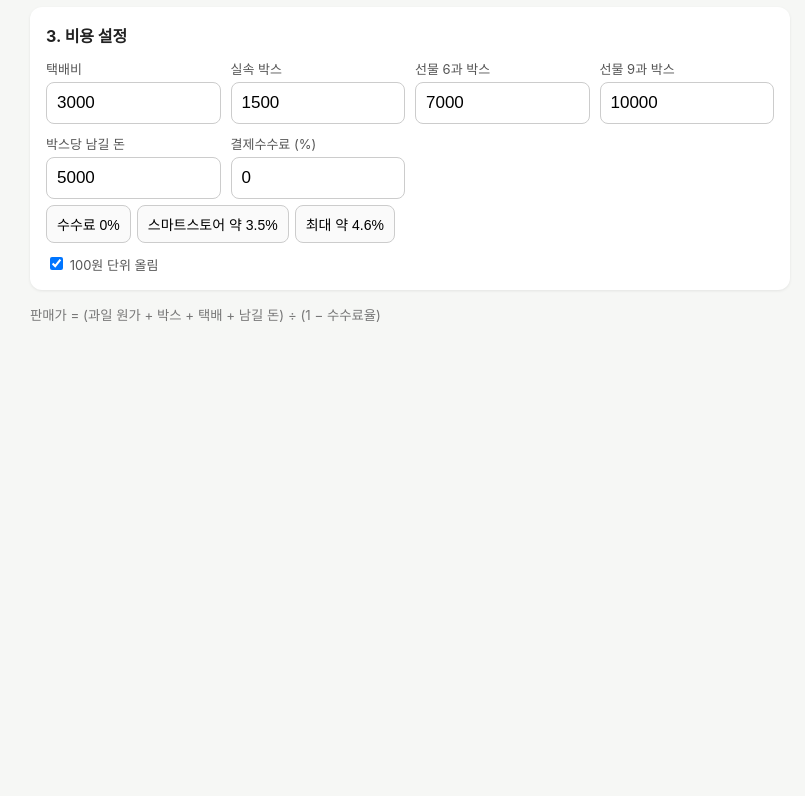
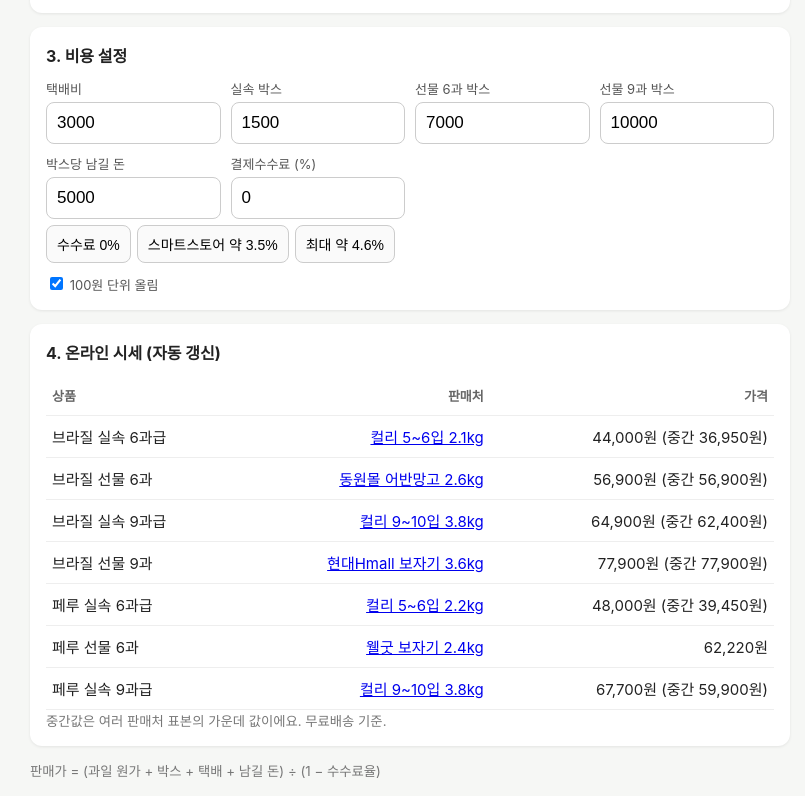
Before and after one commit to jxlovewewe-commits/fruit-calculator, a plain HTML site: page index.html in a window 1280 px wide. Shown: the part 705-1501 px from the top of the page, without its empty margins (230-1035 px from the left). Before the commit the page ends 1045 px from the top, so only its background shows below. Drawn offline with Linux system fonts and the light colour scheme.

Commit message:
시세 자동 갱신(data.json) 추가

```diff
--- /dev/null
+++ b/data.json
@@ -0,0 +1,18 @@
+{
+  "updated": "2026-11-16 20:40 (한국시간)",
+  "note": "중간값은 여러 판매처 표본의 가운데 값이에요. 무료배송 기준.",
+  "presets": [
+    {"name": "페루 켄트 5.5kg", "price": 78000, "count": 12},
+    {"name": "브라질 케이트 4kg", "price": 46000, "count": 8},
+    {"name": "태국 망고", "price": 55000, "count": 14}
+  ],
+  "market": [
+    {"item": "브라질 실속 6과급", "source": "컬리 5~6입 2.1kg", "price": "44,000원 (중간 36,950원)", "url": "https://www.kurly.com/goods/1001802978"},
+    {"item": "브라질 선물 6과", "source": "동원몰 어반망고 2.6kg", "price": "56,900원 (중간 56,900원)", "url": "https://www.dongwonmall.com/product/detail.do?productId=003739142"},
+    {"item": "브라질 실속 9과급", "source": "컬리 9~10입 3.8kg", "price": "64,900원 (중간 62,400원)", "url": "https://www.kurly.com/goods/1001540428"},
+    {"item": "브라질 선물 9과", "source": "현대Hmall 보자기 3.6kg", "price": "77,900원 (중간 77,900원)", "url": "https://www.hmall.com/md/pda/itemPtc?slitmCd=2239101715"},
+    {"item": "페루 실속 6과급", "source": "컬리 5~6입 2.2kg", "price": "48,000원 (중간 39,450원)", "url": "https://www.kurly.com/goods/1001802972"},
+    {"item": "페루 선물 6과", "source": "웰굿 보자기 2.4kg", "price": "62,220원", "url": "https://m.shinsegaetvshopping.com/display/detail/85335203"},
+    {"item": "페루 실속 9과급", "source": "컬리 9~10입 3.8kg", "price": "67,700원 (중간 59,900원)", "url": "https://www.kurly.com/goods/1001802977"}
+  ]
+}
--- a/index.html
+++ b/index.html
@@ -18,7 +18,7 @@ tr.gift td:first-child{color:#b0405a}
 small{color:#777}
 @media(max-width:520px){.hide{display:none}}
 </style></head><body><div class="w">
-<h1>🥭 과일 세트 판매가 계산기</h1><p class="s">박스 매입가와 과수만 넣으면 세트별 판매가가 바로 나와요.</p>
+<h1>🥭 과일 세트 판매가 계산기</h1><p class="s">박스 매입가와 과수만 넣으면 세트별 판매가가 바로 나와요.<br><span id="upd" style="color:#2f6b3f"></span></p>
 <div class="card"><h2>1. 매입 정보</h2>
 <label>빠른 선택<select id="pre"><option value="78000,12">페루 켄트 5.5kg (12과 78,000원)</option><option value="46000,8">브라질 케이트 4kg (8과 46,000원)</option><option value="55000,14">태국 망고 (14과 55,000원)</option><option value="">직접 입력</option></select></label>
 <div class="g" style="margin-top:10px"><label>박스 매입가 (원)<input id="price" type="number" inputmode="numeric" value="78000"></label>
@@ -35,6 +35,7 @@ small{color:#777}
 <label>결제수수료 (%)<input id="fee" type="number" step="0.1" value="0"></label></div>
 <div class="btns"><button data-f="0">수수료 0%</button><button data-f="3.5">스마트스토어 약 3.5%</button><button data-f="4.63">최대 약 4.6%</button></div>
 <label style="margin-top:10px"><input id="rd" type="checkbox" checked style="width:auto"> 100원 단위 올림</label></div>
+<div class="card" id="mk" style="display:none"><h2>4. 온라인 시세 (자동 갱신)</h2><table><thead><tr><th>상품</th><th>판매처</th><th>가격</th></tr></thead><tbody id="mkb"></tbody></table><small id="mkn"></small></div>
 <small>판매가 = (과일 원가 + 박스 + 택배 + 남길 돈) ÷ (1 − 수수료율)</small>
 </div><script>
 const $=id=>document.getElementById(id),v=id=>parseFloat($(id).value)||0,w=n=>Math.round(n).toLocaleString('ko-KR')+'원';
@@ -48,4 +49,11 @@ document.querySelectorAll('input').forEach(i=>i.addEventListener('input',calc));
 $('pre').addEventListener('change',e=>{if(e.target.value){const[p,c]=e.target.value.split(',');$('price').value=p;$('count').value=c;}calc();});
 document.querySelectorAll('.btns button').forEach(b=>b.onclick=()=>{$('fee').value=b.dataset.f;calc();});
 calc();
+const esc=t=>String(t).replace(/[&<>"]/g,c=>({'&':'&amp;','<':'&lt;','>':'&gt;','"':'&quot;'}[c]));
+fetch('data.json?t='+Date.now()).then(r=>r.json()).then(d=>{
+ if(d.updated)$('upd').textContent='마지막 갱신: '+d.updated;
+ if(d.presets&&d.presets.length){$('pre').innerHTML=d.presets.map(p=>`<option value="${p.price},${p.count}">${esc(p.name)} (${p.count}과 ${Number(p.price).toLocaleString('ko-KR')}원)</option>`).join('')+'<option value="">직접 입력</option>';const[p,c]=$('pre').value.split(',');$('price').value=p;$('count').value=c;}
+ if(d.defaults)for(const k in d.defaults)if($(k))$(k).value=d.defaults[k];
+ if(d.market&&d.market.length){$('mk').style.display='';$('mkb').innerHTML=d.market.map(m=>`<tr><td>${esc(m.item)}</td><td>${m.url?`<a href="${esc(m.url)}" target="_blank" rel="noopener">${esc(m.source)}</a>`:esc(m.source)}</td><td>${esc(m.price)}</td></tr>`).join('');$('mkn').textContent=d.note||'';}
+ calc();}).catch(()=>{});
 </script></body></html>
```
